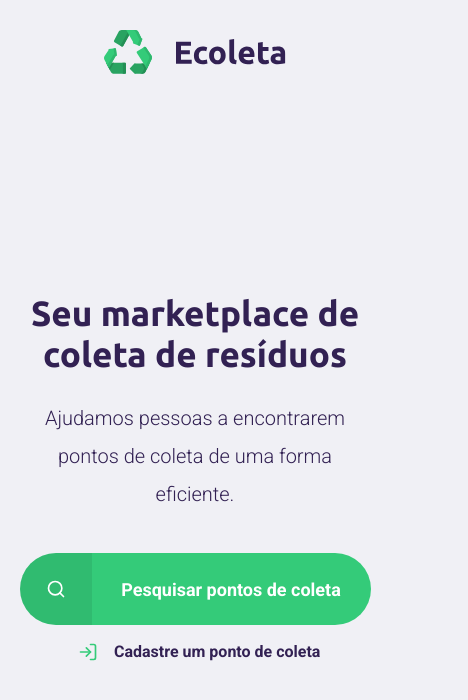
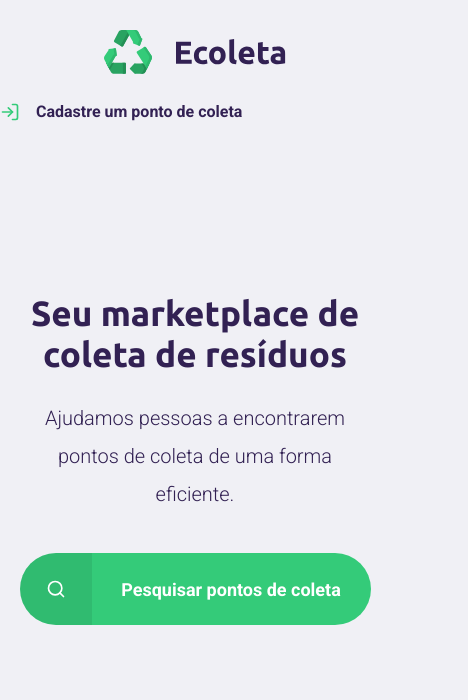
Before and after one commit to brenda-miranda/next-level-week-starter, a plain HTML site: page index.html in a window 390 px wide. Shown: the whole page, 468 px wide, since content can reach past the window. Drawn offline with Linux system fonts and the light colour scheme.

Commit message:
Update responsive.css

```diff
--- a/css/responsive.css
+++ b/css/responsive.css
@@ -3,7 +3,7 @@
 */
 @media (max-width: 900px) {
     #page-home {
-        background-position: 70vh;
+        background-image: none;
     }
 
     #page-home .content {
@@ -13,8 +13,8 @@
 
     #page-home header a {
         position: absolute;
-        padding-top: 1200px;
-        left: 70%;
+        padding-top: 120px;
+        left: 50%;
         width: 100%;
         transform: translateX(-50%);
     }
@@ -95,7 +95,9 @@
         position: absolute;
         margin-top: 80px;
     }
-
+    .btn-create {
+        margin-left: 25px;
+    }
 
 }
 
```
